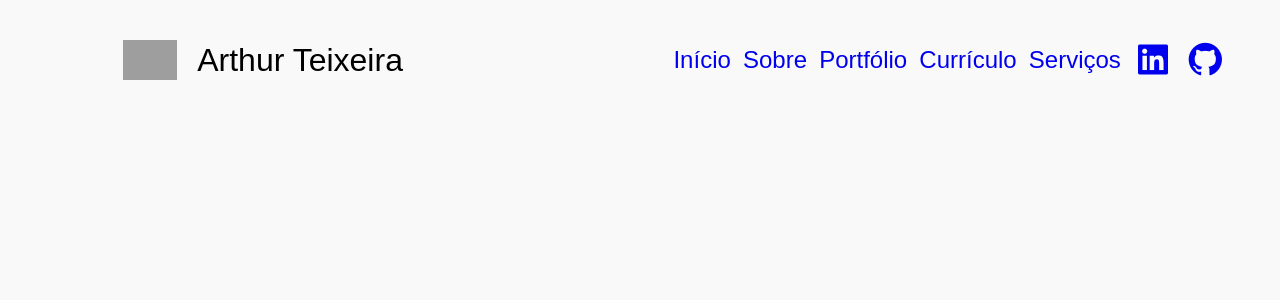
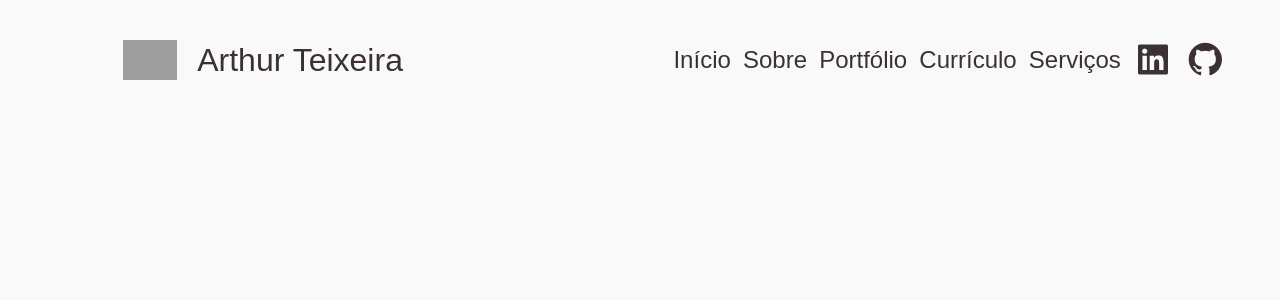
Before and after one commit to TuzinF5/arthur-teixeira-portfolio, a React (Create React App) app: page / in a window 1280 px wide. Shown: the top 300 px of the page. Built offline with nearby package versions, Linux system fonts and the light colour scheme; grey boxes are pictures that could not be loaded; a web font is replaced by a local one.

Commit message:
Acrescentando mais estilos globais

```diff
--- a/src/styles/index.css
+++ b/src/styles/index.css
@@ -11,3 +11,7 @@ body {
   font-size: 16px;
   font-family: 'Futura LT', sans-serif;
 }
+
+p, a {
+  color: #3b3133;
+}
```
